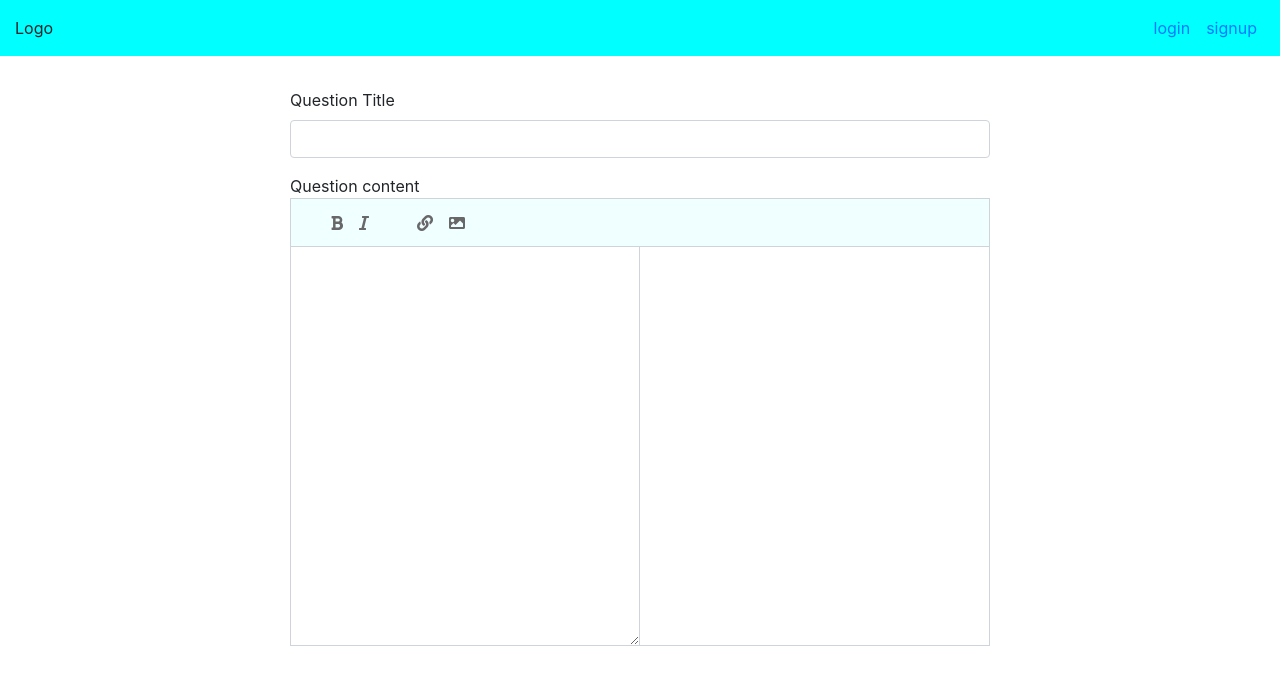
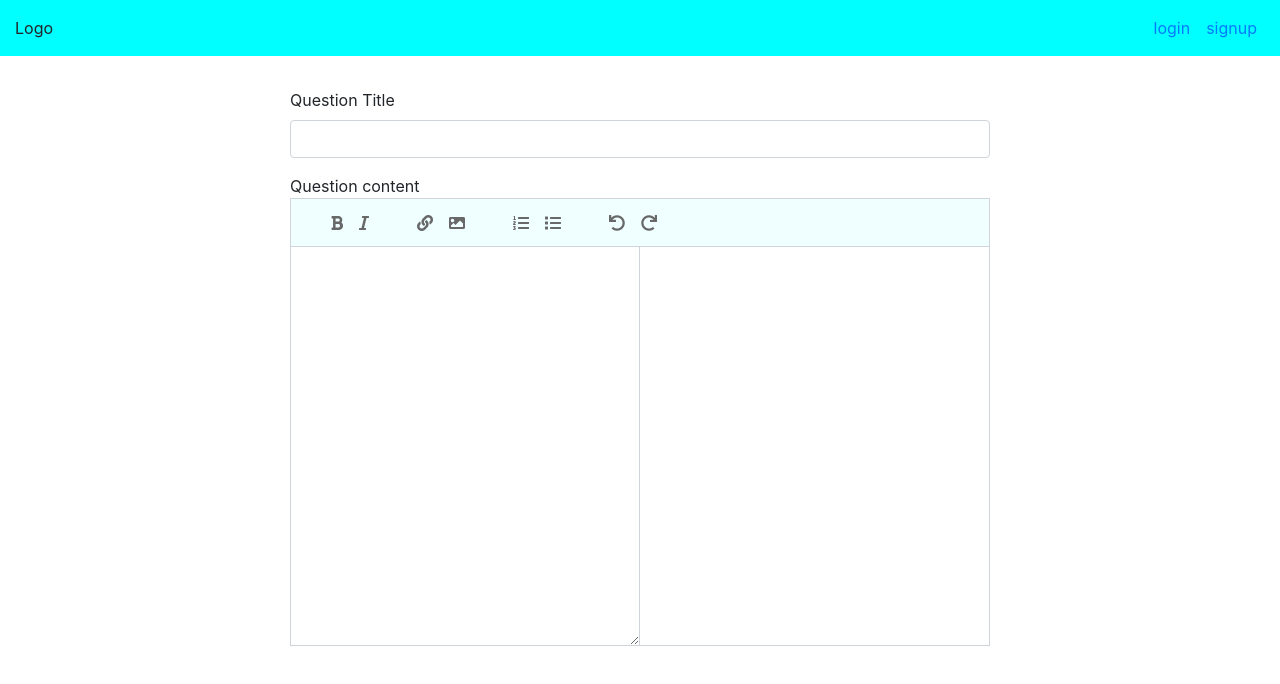
Before and after one commit to andriyprodan/support_student_web, a React (Create React App) app: page /create-question in a window 1280 px wide. Shown: the top 684 px of the page. Built offline with nearby package versions, Linux system fonts and the light colour scheme; no server answers.

Commit message:
Add Undo/Redo (with shortcuts bug)

```diff
--- a/src/components/CreateQuestion.js
+++ b/src/components/CreateQuestion.js
@@ -1,7 +1,7 @@
 import React, {useState, useEffect} from 'react';
 
 import './CreateQuestion.css';
-import TextEditor from './TextEditor';
+import TextEditor from './TextEditor/TextEditor';
 
 import { default as axiosInstance, baseURL } from '../axiosApi';
 
--- a/src/components/TextEditor.css
+++ b/src/components/TextEditor/TextEditor.css
@@ -48,6 +48,7 @@
 .markdown-result {
   border: 1px solid #ced4da;
   border-left: none;
+  overflow-wrap: break-word;
 }
 
 .markdown-result img {
@@ -98,7 +99,7 @@
 #image-preview {
   height: 150px;
   width: 150px;
-  background-image: url("../images/image_placeholder.jpg");
+  background-image: url("./images/image_placeholder.jpg");
   background-size: contain;
   background-repeat: no-repeat;
   background-position: center;
--- a/src/components/TextEditor.js
+++ b/src/components/TextEditor/TextEditor.js
@@ -12,9 +12,31 @@ function TextEditor(props) {
     const [content, setContent] = useState('');
     const [selection, setSelection] = useState({selectTextOnComponentUpdate: false});
 
+    const [history, setHistory] = useState([content]);
+    const [currContentIndex, setCurrContentIndex] = useState(0);
+
     useEffect(() => {
+        if (history[currContentIndex] !== content){
+            console.log('!!', currContentIndex, content);
+            setHistory(history.slice(0, currContentIndex+1).concat([content]));
+            setCurrContentIndex(currContentIndex + 1);
+        }
+
+        let textArea = document.getElementById("markdown-textarea");
+        textArea.onkeydown = (e) => {
+            if (e.ctrlKey) {
+                if (e.key == 'z') {
+                    e.preventDefault();
+                    console.log('!', history[currContentIndex - 1], currContentIndex - 1);
+                    undo();
+                } else if (e.key == 'y') {
+                    e.preventDefault();
+                    redo();
+                }
+            }
+        }
+
         if (selection.selectTextOnComponentUpdate) {
-            let textArea = document.getElementById("markdown-textarea");
             textArea.focus();
             textArea.setSelectionRange(selection.start, selection.end);
             textArea.selectionEnd = selection.end;
@@ -23,7 +45,22 @@ function TextEditor(props) {
                 selectTextOnComponentUpdate: false,
             })
         }
-    }, [selection]);
+    }, [selection, content, history, currContentIndex]);
+
+    function undo() {
+        console.log('!', history[currContentIndex - 1], currContentIndex - 1);
+        if (currContentIndex - 1 >= 0) {
+            setContent(history[currContentIndex - 1]);
+            setCurrContentIndex(currContentIndex - 1);
+        }
+    }
+
+    function redo() {
+        if (currContentIndex + 1 <= history.length - 1) {
+            setContent(history[currContentIndex + 1]);
+            setCurrContentIndex(currContentIndex + 1);
+        }
+    }
 
     function handleContentChange(e) {
         setContent(e.target.value);
@@ -134,6 +171,14 @@ function TextEditor(props) {
         }
     }
 
+    function toggleOrderedListIconClick() {
+        // coming soon
+    }
+
+    function toggleUnorderedListIconClick() {
+        // coming soon
+    }
+
     return (
         <div className="form-group">
             <div className="content-label">{ props.label }</div>
@@ -146,6 +191,16 @@ function TextEditor(props) {
                 <div className="text-format">
                     <i className="fa fa-link" onClick={handleHyperlinkIconClick}></i>
                     <i className="fa fa-image" onClick={toggleImageUploadDialogue}></i>
+                </div>
+
+                <div className="lists">
+                    <i className="fa fa-list-ol" onClick={toggleOrderedListIconClick}></i>
+                    <i className="fa fa-list" onClick={toggleUnorderedListIconClick}></i>
+                </div>
+
+                <div className="undo-redo">
+                    <i className="fa fa-undo" onClick={undo}></i>
+                    <i className="fa fa-redo" onClick={redo}></i>
                 </div>
             </div>
 
```
Also changed, not shown: src/components/TextEditor/images/image_placeholder.jpg (renamed from src/images/image_placeholder.jpg).
